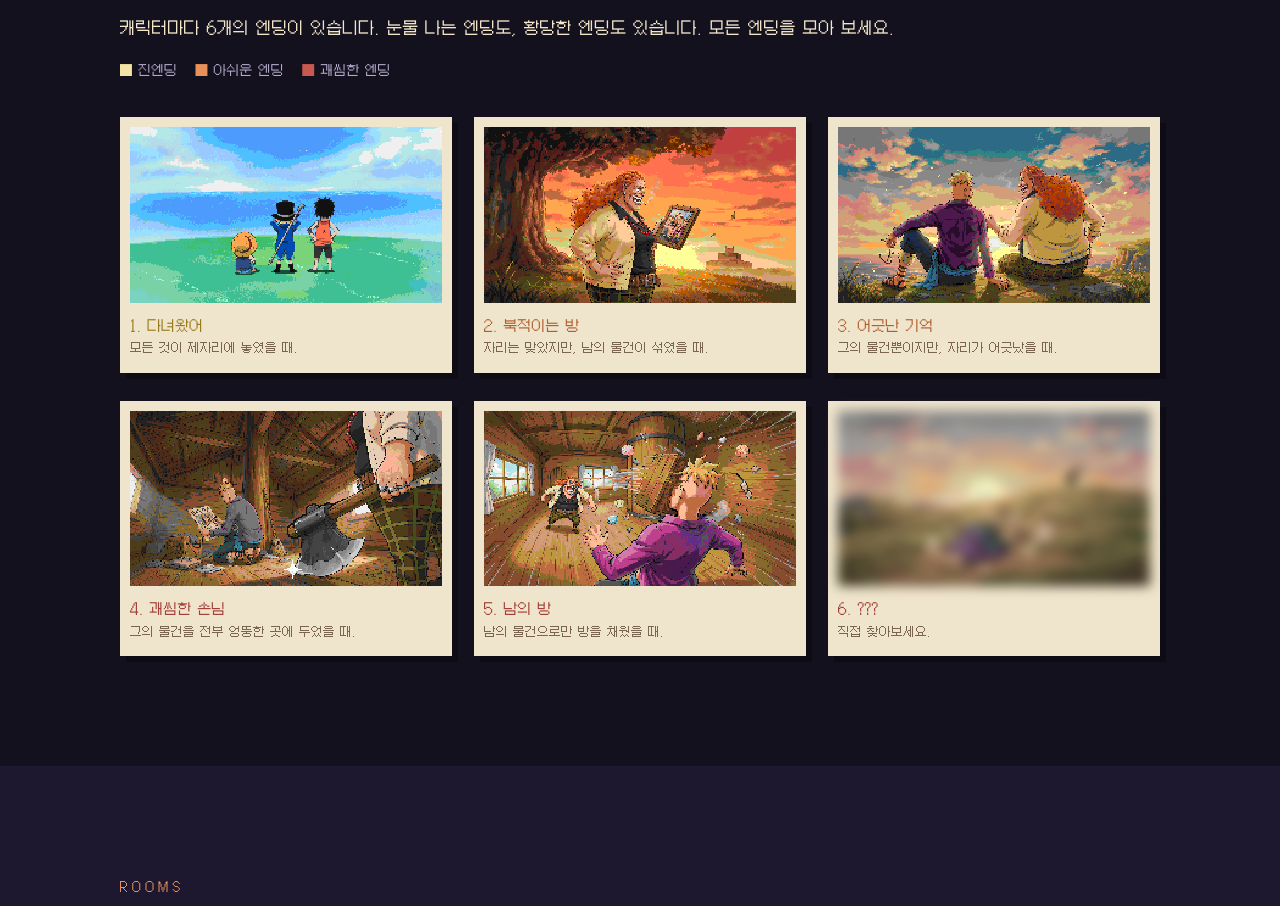
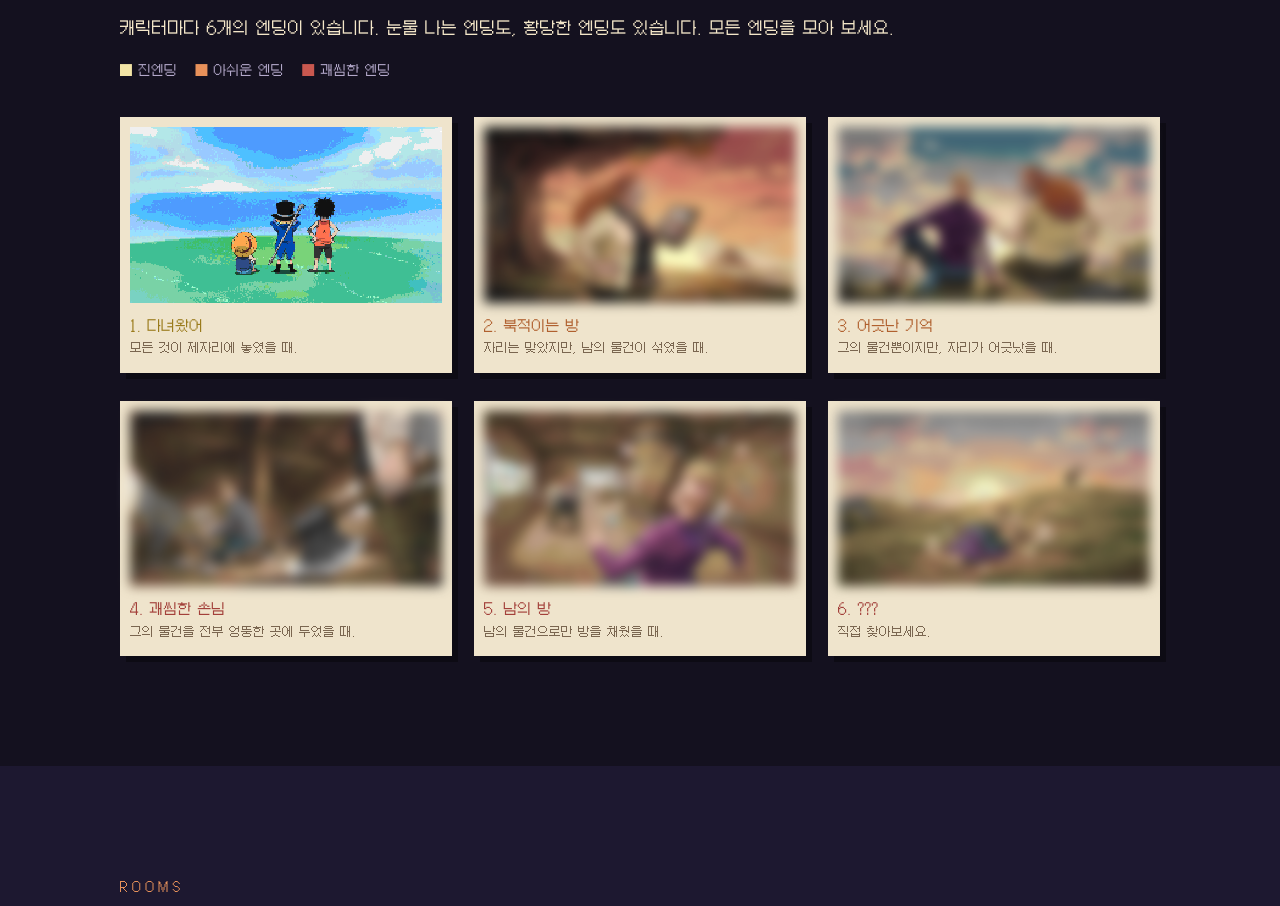
Before and after one commit to mementorium/mementorium.github.io, a plain HTML site: page about/index.html in a window 1280 px wide. Shown: the part 5640-6546 px from the top of the page. Drawn offline with Linux system fonts and the light colour scheme.

Commit message:
Blur endings 2-6 on intro page
Co-Authored-By: Claude Opus 5.5 <noreply@anthropic.com>

```diff
--- a/about/index.html
+++ b/about/index.html
@@ -296,10 +296,10 @@ footer{padding:34px 24px;text-align:center;font-size:12px;color:#6f6588;border-t
     </div>
     <div class="endings">
       <div class="pol rv" style="--r:-1.5deg"><img class="px zoom" src="img/end1b.png" alt=""><div class="t" style="color:#9a7b1c">1. 다녀왔어</div><div class="d">모든 것이 제자리에 놓였을 때.</div></div>
-      <div class="pol rv" style="--r:1deg"><img class="px zoom" src="img/end2.png" alt=""><div class="t" style="color:#b0602e">2. 북적이는 방</div><div class="d">자리는 맞았지만, 남의 물건이 섞였을 때.</div></div>
-      <div class="pol rv" style="--r:-.5deg"><img class="px zoom" src="img/end3.png" alt=""><div class="t" style="color:#b0602e">3. 어긋난 기억</div><div class="d">그의 물건뿐이지만, 자리가 어긋났을 때.</div></div>
-      <div class="pol rv" style="--r:1.5deg"><img class="px zoom" src="img/end4.png" alt=""><div class="t" style="color:#a3403a">4. 괘씸한 손님</div><div class="d">그의 물건을 전부 엉뚱한 곳에 두었을 때.</div></div>
-      <div class="pol rv" style="--r:-1deg"><img class="px zoom" src="img/end5.png" alt=""><div class="t" style="color:#a3403a">5. 남의 방</div><div class="d">남의 물건으로만 방을 채웠을 때.</div></div>
+      <div class="pol blur rv" style="--r:1deg"><img class="px" src="img/end2.png" alt=""><div class="t" style="color:#b0602e">2. 북적이는 방</div><div class="d">자리는 맞았지만, 남의 물건이 섞였을 때.</div></div>
+      <div class="pol blur rv" style="--r:-.5deg"><img class="px" src="img/end3.png" alt=""><div class="t" style="color:#b0602e">3. 어긋난 기억</div><div class="d">그의 물건뿐이지만, 자리가 어긋났을 때.</div></div>
+      <div class="pol blur rv" style="--r:1.5deg"><img class="px" src="img/end4.png" alt=""><div class="t" style="color:#a3403a">4. 괘씸한 손님</div><div class="d">그의 물건을 전부 엉뚱한 곳에 두었을 때.</div></div>
+      <div class="pol blur rv" style="--r:-1deg"><img class="px" src="img/end5.png" alt=""><div class="t" style="color:#a3403a">5. 남의 방</div><div class="d">남의 물건으로만 방을 채웠을 때.</div></div>
       <div class="pol blur rv" style="--r:.8deg"><img class="px" src="img/end6.png" alt=""><div class="t" style="color:#a3403a">6. ???</div><div class="d">직접 찾아보세요.</div></div>
     </div>
   </div>
```
